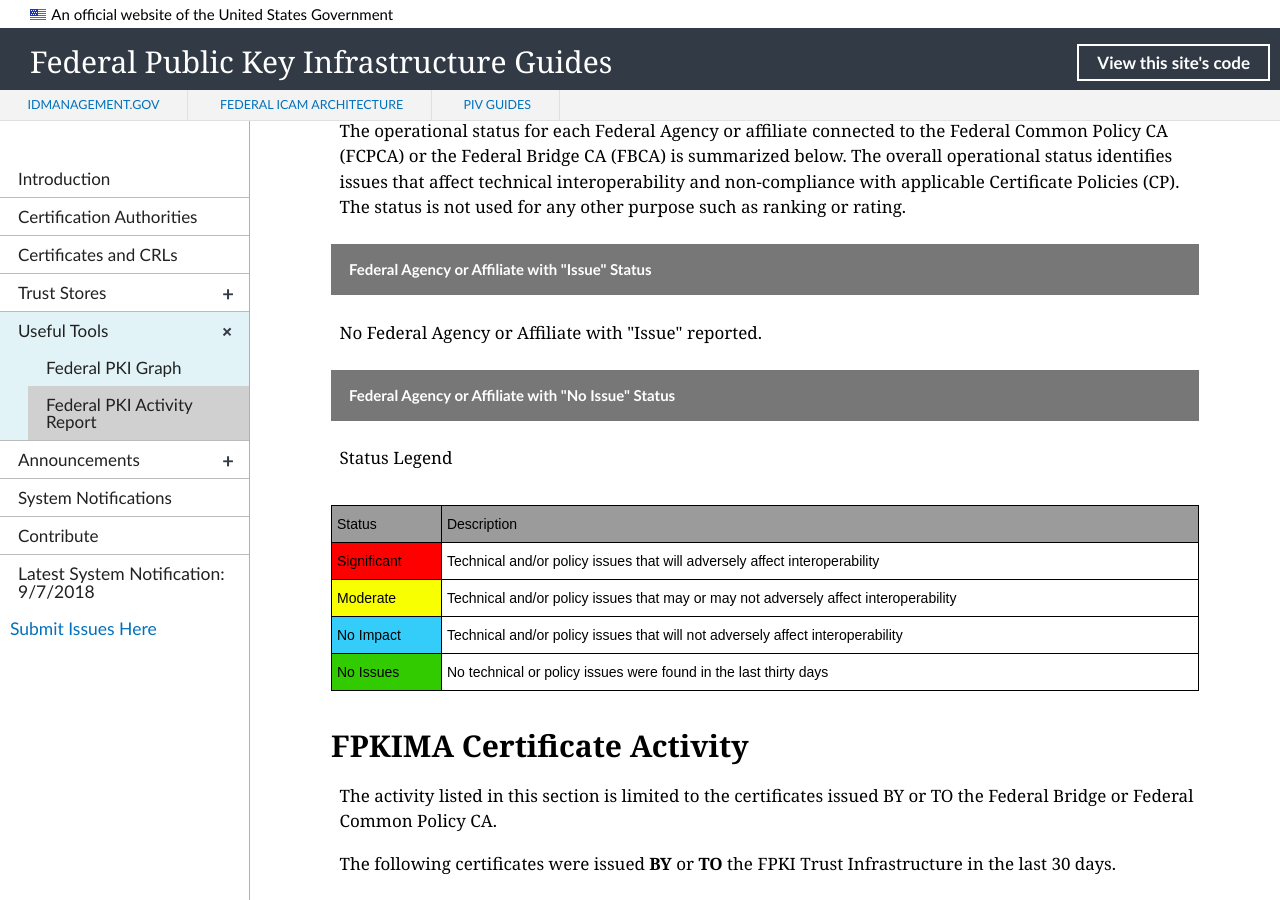
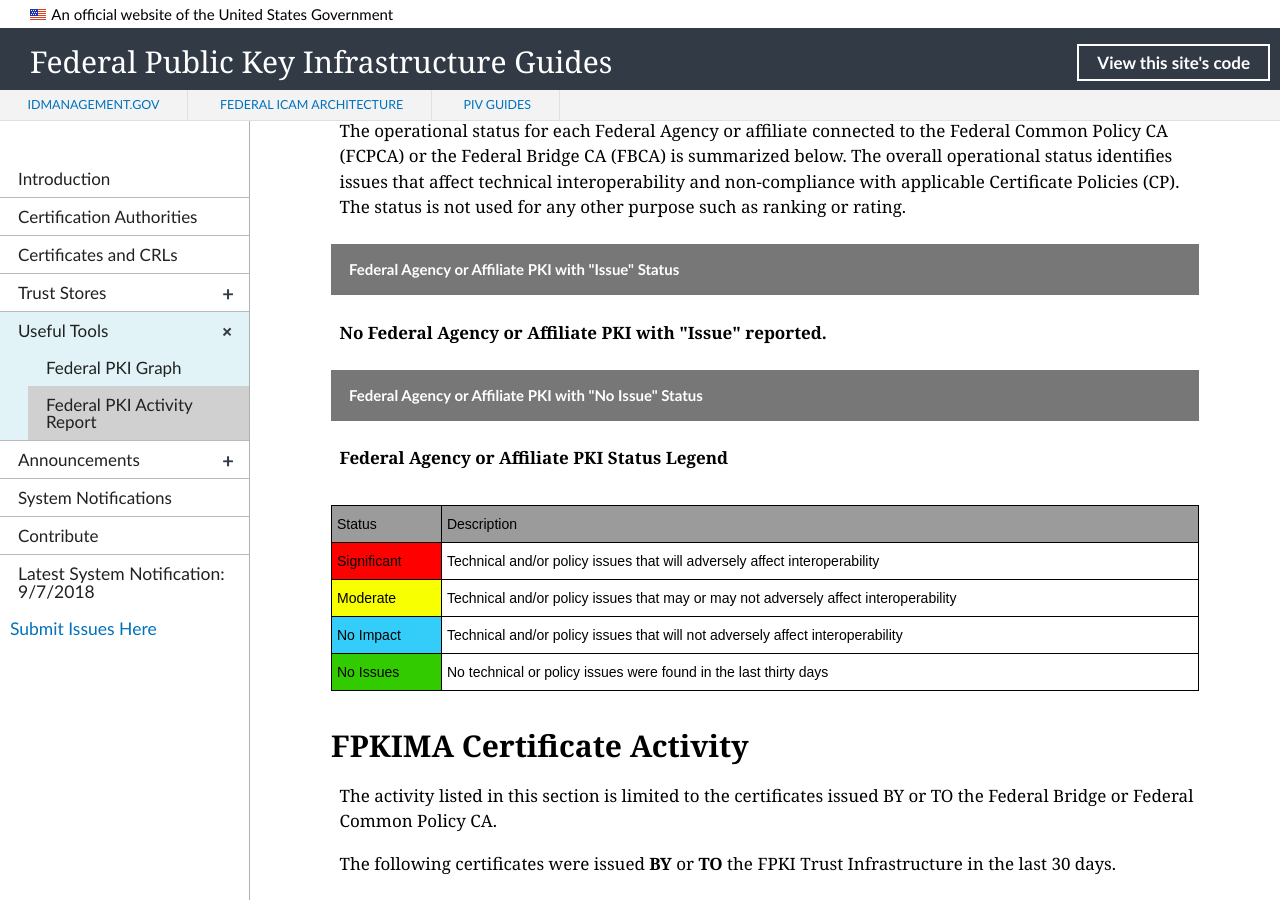
Before and after one commit to GSA/fpki-guides, a Jekyll site: the page built from _tools/03_fpki_activity_report.md, in a window 1280 px wide and 900 px high, scrolled down 590 px. Built offline with Jekyll 4.4.1, drawn with Linux system fonts in a browser that asks for light colours; nearby versions of some CDN libraries; library files that are not in the unit come from our copies.

Commit message:
Bold Headers
Bold headers and change to match update in md.

```diff
--- a/_includes/fpkiar-status-table.html
+++ b/_includes/fpkiar-status-table.html
@@ -28,13 +28,13 @@
 </head>
 <body>
 
-<button class="collapsible">Federal Agency or Affiliate with "Issue" Status</button>
+<button class="collapsible">Federal Agency or Affiliate PKI with "Issue" Status</button>
 <div class="content">
 </div>
 
-<p>No Federal Agency or Affiliate with "Issue" reported.</p>
+<p><b>No Federal Agency or Affiliate PKI with "Issue" reported.</b></p>
 
-<button class="collapsible">Federal Agency or Affiliate with "No Issue" Status</button>
+<button class="collapsible">Federal Agency or Affiliate PKI with "No Issue" Status</button>
 <div class="content">
   <style type="text/css">
     .tg  {border-collapse:collapse;border-spacing:0;}
@@ -47,7 +47,7 @@
     </style>
     <table class="tg">
       <tr>
-        <th class="tg-llyw">Federal Agency or Affiliate</th>
+        <th class="tg-llyw">Federal Agency or Affiliate PKI</th>
         <th class="tg-llyw">FPKIMA CA</th>
         <th class="tg-llyw">Status</th>
       </tr>
@@ -171,7 +171,7 @@
         }
     </script>
 
-<p>Status Legend</p>
+<p><b>Federal Agency or Affiliate PKI Status Legend</b></p>
 
 <style type="text/css">
   .tg  {border-collapse:collapse;border-spacing:0;}
@@ -186,7 +186,7 @@
   </style>
   <table class="tg">
     <tr>
-      <th class="tg-0x09">﻿Status</th>
+      <th class="tg-0x09">Status</th>
       <th class="tg-0x09">Description</th>
     </tr>
     <tr>
```
